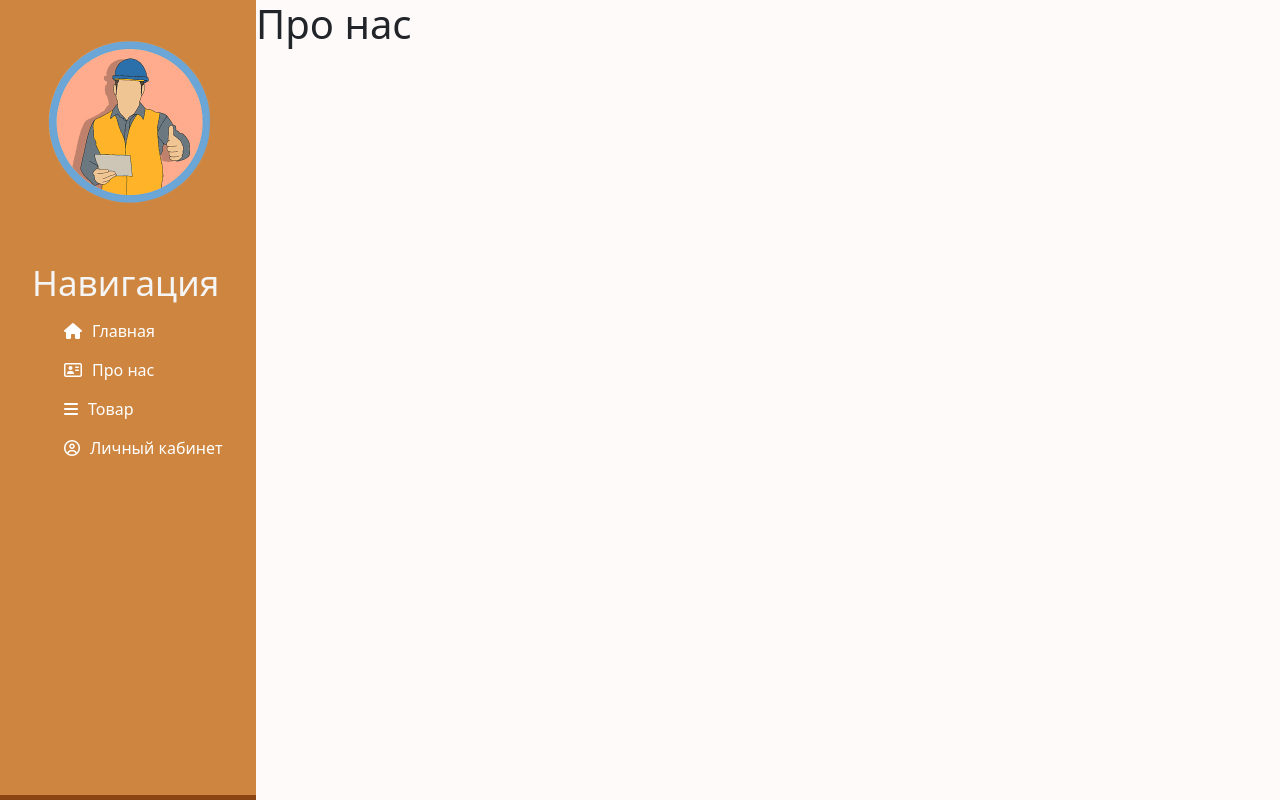
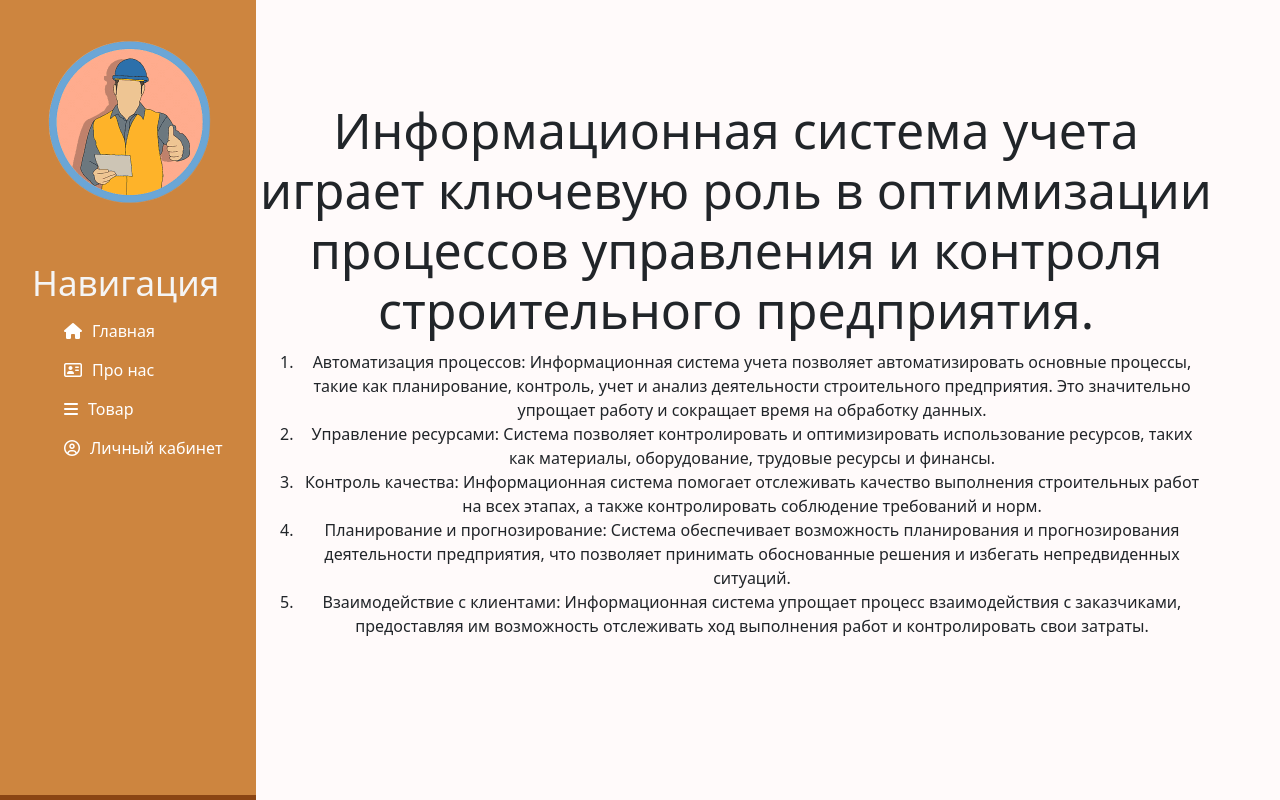
Before and after one commit to Erefani4/constrsite, a Django app: template main/templates/main/about.html in a window 1280 px wide. Run offline with Django 5.2, Linux system fonts and the light colour scheme; the template is opened without the code that fills it, so the values that code supplies are empty; parts of the project's set-up code (start-up, migrations or seed data) failed here and were passed over; some libraries are stand-ins or nearby versions.

Commit message:
edit about as

```diff
--- a/main/static/main/css/main.css
+++ b/main/static/main/css/main.css
@@ -77,6 +77,13 @@ main .features p{
     margin-right: auto;
  }
 
+main .features ol{
+    max-width: 1500px;
+    margin: 10px;
+    margin-left: 1%;
+    margin-right: 1%;
+ }
+
  .alert-warning {
     float: left;
     clear: both;
--- a/main/templates/main/about.html
+++ b/main/templates/main/about.html
@@ -3,5 +3,14 @@
 {% block title %}Про нас{% endblock %}
 
 {% block content %}
-    <h1>Про нас</h1>
+    <div class="features">
+        <h1>Информационная система учета играет ключевую роль в оптимизации процессов управления и контроля строительного предприятия.</h1>
+        <ol><li>Автоматизация процессов: Информационная система учета позволяет автоматизировать основные процессы, такие как планирование, контроль, учет и анализ деятельности строительного предприятия. Это значительно упрощает работу и сокращает время на обработку данных.</li>
+            <li>Управление ресурсами: Система позволяет контролировать и оптимизировать использование ресурсов, таких как материалы, оборудование, трудовые ресурсы и финансы.</li>
+            <li>Контроль качества: Информационная система помогает отслеживать качество выполнения строительных работ на всех этапах, а также контролировать соблюдение требований и норм. </li>
+            <li>Планирование и прогнозирование: Система обеспечивает возможность планирования и прогнозирования деятельности предприятия, что позволяет принимать обоснованные решения и избегать непредвиденных ситуаций.</li>
+            <li>Взаимодействие с клиентами: Информационная система упрощает процесс взаимодействия с заказчиками, предоставляя им возможность отслеживать ход выполнения работ и контролировать свои затраты.</li></ol>
+
+    </div>
+
 {% endblock %}
```
